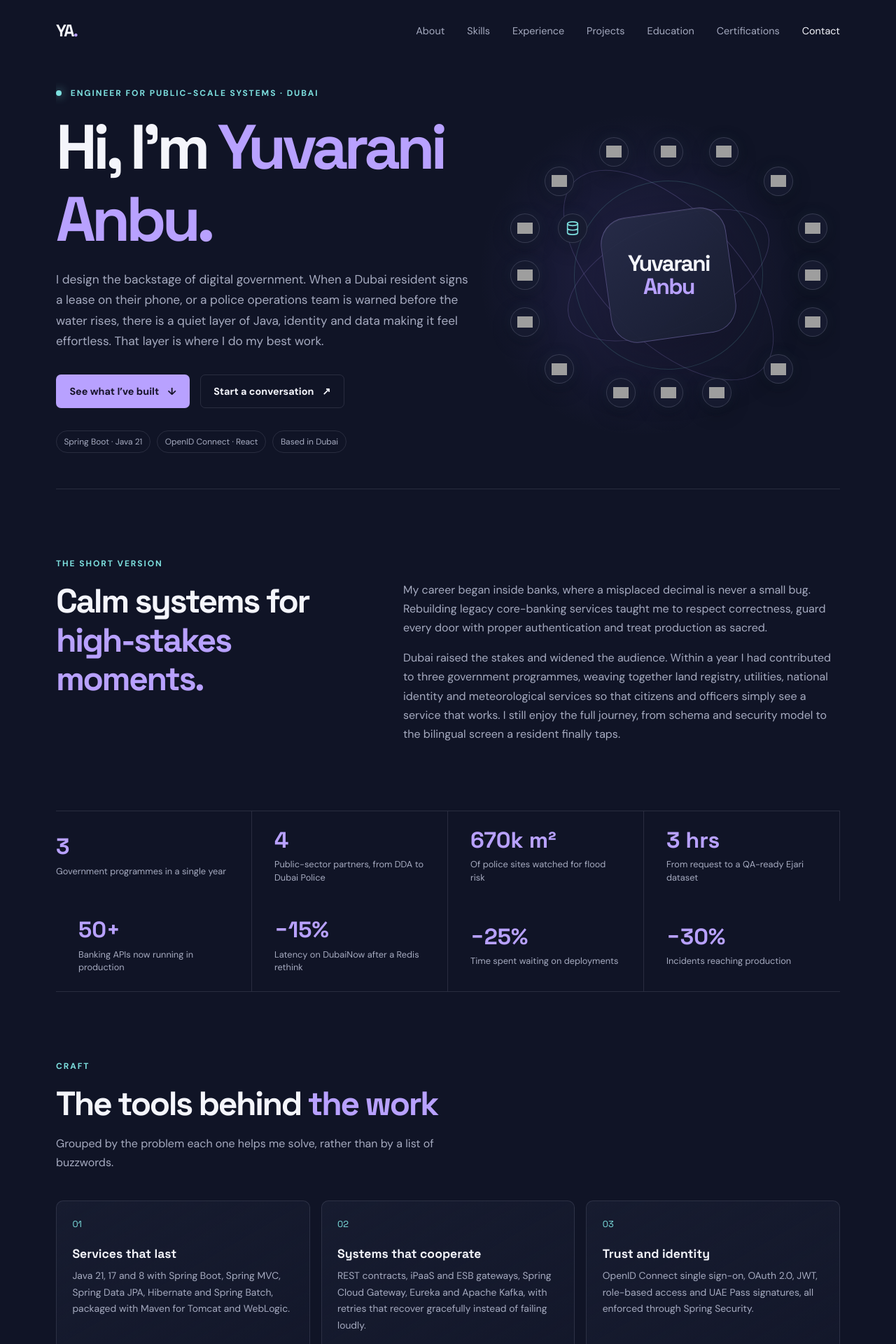
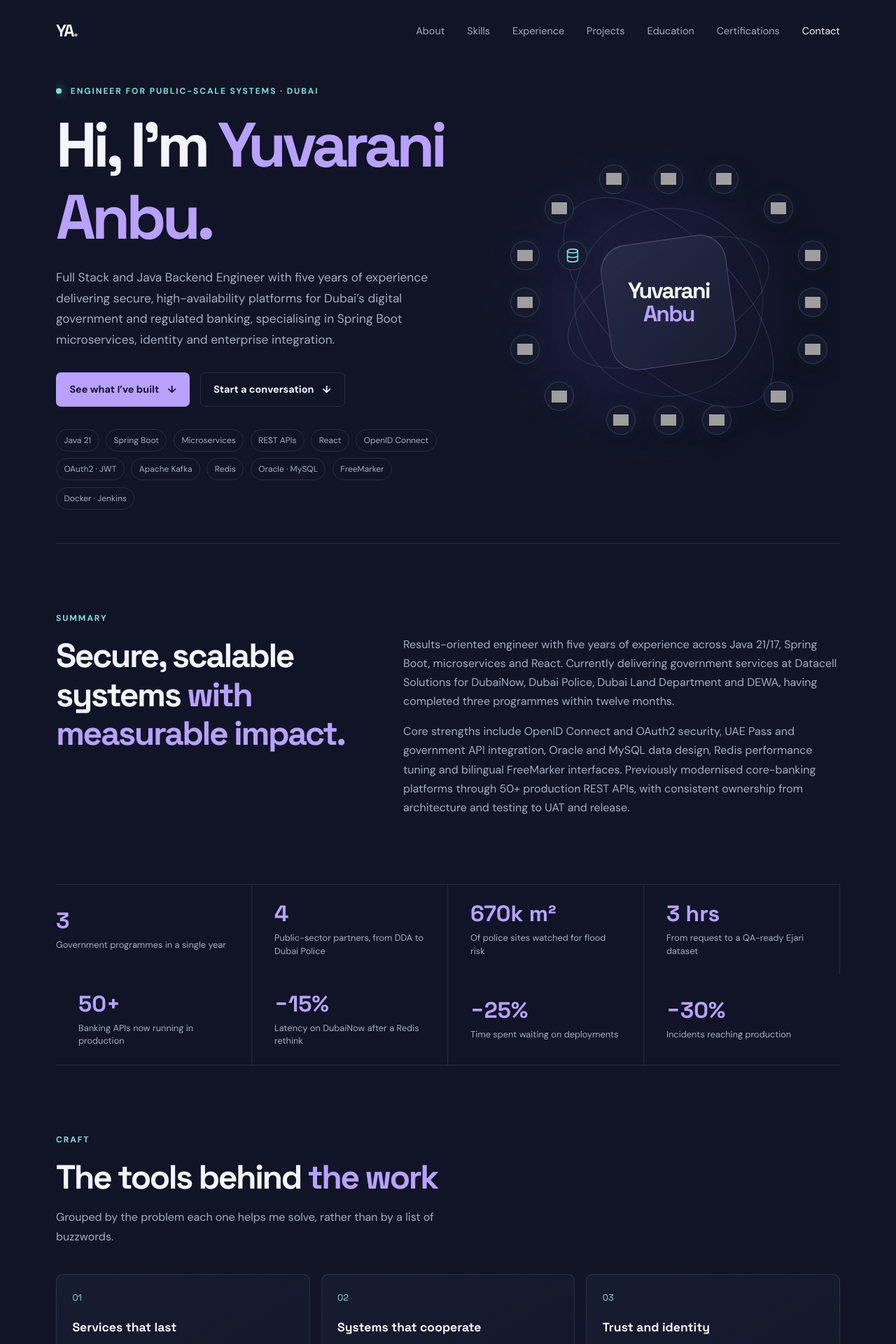
Before and after one commit to yuvaranianbu27/yuvaranianbu27, a Jekyll site: the page built from index.md, in a window 1280 px wide. Shown: the top 1920 px of the page at 70% size. Built offline with Jekyll 4.4.1, drawn with Linux system fonts in a browser that asks for light colours; some of the changed text lies outside the part shown; grey boxes are pictures that could not be loaded.

Commit message:
Show more skills in hero, add summary, fix contact buttons (#8)

```diff
--- a/assets/css/style.css
+++ b/assets/css/style.css
@@ -273,6 +273,7 @@ h1 span, .section-heading h2 span, .contact-section h2 span { color: var(--accen
 .contact-section { padding: 5rem max(1.5rem, calc((100% - var(--content)) / 2)); background: linear-gradient(120deg, #242044, #17223a 72%); border-top: 1px solid rgba(184, 161, 255, .2); border-bottom: 1px solid rgba(184, 161, 255, .2); }
 .contact-section h2 { max-width: 700px; }
 .contact-section > p:not(.eyebrow) { max-width: 600px; margin-bottom: 1.7rem; color: var(--muted); }
+.contact-section > p a { color: var(--accent); text-decoration: underline; text-underline-offset: 3px; }
 .button-light { background: var(--text); color: #17182a; }
 .button-light:hover { background: white; }
 .social-link { padding: .6rem .25rem; color: var(--text); font-size: .9rem; font-weight: 600; }
--- a/index.md
+++ b/index.md
@@ -8,15 +8,24 @@ description: Yuvarani Anbu designs secure Java and Spring Boot systems for Dubai
   <div class="hero-content">
     <p class="eyebrow"><span class="status-dot"></span> Engineer for public-scale systems · Dubai</p>
     <h1>Hi, I’m <span>Yuvarani Anbu.</span></h1>
-    <p class="hero-copy">I design the backstage of digital government. When a Dubai resident signs a lease on their phone, or a police operations team is warned before the water rises, there is a quiet layer of Java, identity and data making it feel effortless. That layer is where I do my best work.</p>
+    <p class="hero-copy">Full Stack and Java Backend Engineer with five years of experience delivering secure, high-availability platforms for Dubai’s digital government and regulated banking, specialising in Spring Boot microservices, identity and enterprise integration.</p>
     <div class="hero-actions">
       <a class="button button-primary" href="#projects">See what I’ve built <span aria-hidden="true">↓</span></a>
-      <a class="button button-secondary" href="mailto:yuvaranianbu27@gmail.com">Start a conversation <span aria-hidden="true">↗</span></a>
+      <a class="button button-secondary" href="#contact">Start a conversation <span aria-hidden="true">↓</span></a>
     </div>
     <div class="hero-meta">
-      <span>Spring Boot · Java 21</span>
-      <span>OpenID Connect · React</span>
-      <span>Based in Dubai</span>
+      <span>Java 21</span>
+      <span>Spring Boot</span>
+      <span>Microservices</span>
+      <span>REST APIs</span>
+      <span>React</span>
+      <span>OpenID Connect</span>
+      <span>OAuth2 · JWT</span>
+      <span>Apache Kafka</span>
+      <span>Redis</span>
+      <span>Oracle · MySQL</span>
+      <span>FreeMarker</span>
+      <span>Docker · Jenkins</span>
     </div>
   </div>
   <div class="hero-art" role="img" aria-label="Yuvarani Anbu surrounded by icons for Java, Spring Boot, React, JavaScript, HTML, CSS, SQL, Redux, Tailwind CSS, MySQL, Oracle, Redis, Kafka, AWS, Docker, Kubernetes, and Jenkins.">
@@ -51,12 +60,12 @@ description: Yuvarani Anbu designs secure Java and Spring Boot systems for Dubai
 
 <section class="section about-section">
   <div class="section-heading">
-    <p class="eyebrow">The short version</p>
-    <h2>Calm systems for <span>high-stakes moments.</span></h2>
+    <p class="eyebrow">Summary</p>
+    <h2>Secure, scalable systems <span>with measurable impact.</span></h2>
   </div>
   <div class="about-copy">
-    <p>My career began inside banks, where a misplaced decimal is never a small bug. Rebuilding legacy core-banking services taught me to respect correctness, guard every door with proper authentication and treat production as sacred.</p>
-    <p>Dubai raised the stakes and widened the audience. Within a year I had contributed to three government programmes, weaving together land registry, utilities, national identity and meteorological services so that citizens and officers simply see a service that works. I still enjoy the full journey, from schema and security model to the bilingual screen a resident finally taps.</p>
+    <p>Results-oriented engineer with five years of experience across Java 21/17, Spring Boot, microservices and React. Currently delivering government services at Datacell Solutions for DubaiNow, Dubai Police, Dubai Land Department and DEWA, having completed three programmes within twelve months.</p>
+    <p>Core strengths include OpenID Connect and OAuth2 security, UAE Pass and government API integration, Oracle and MySQL data design, Redis performance tuning and bilingual FreeMarker interfaces. Previously modernised core-banking platforms through 50+ production REST APIs, with consistent ownership from architecture and testing to UAT and release.</p>
   </div>
 </section>
 
@@ -301,9 +310,9 @@ description: Yuvarani Anbu designs secure Java and Spring Boot systems for Dubai
 <section class="contact-section" id="contact">
   <p class="eyebrow">Building something that matters?</p>
   <h2>Let’s make it <span>dependable.</span></h2>
-  <p>Whether it is a public service, a payments flow or an idea still on the whiteboard, I would be glad to hear what you are working on.</p>
+  <p>Whether it is a public service, a payments flow or an idea still on the whiteboard, I would be glad to hear what you are working on. Write to me at <a href="mailto:yuvaranianbu27@gmail.com">yuvaranianbu27@gmail.com</a>.</p>
   <div class="contact-actions">
-    <a class="button button-light" href="mailto:yuvaranianbu27@gmail.com">Email me <span aria-hidden="true">↗</span></a>
+    <a class="button button-light" href="https://mail.google.com/mail/?view=cm&amp;fs=1&amp;to=yuvaranianbu27@gmail.com&amp;su=Hello%20Yuvarani" target="_blank" rel="noopener noreferrer">Email me <span aria-hidden="true">↗</span></a>
     <a class="button button-linkedin" href="https://www.linkedin.com/in/yuvaranianbu" target="_blank" rel="noopener noreferrer" aria-label="Connect with Yuvarani Anbu on LinkedIn">
       <svg class="linkedin-icon" viewBox="0 0 24 24" aria-hidden="true" focusable="false">
         <path fill="currentColor" d="M20.45 2H3.55C2.69 2 2 2.68 2 3.52v16.96c0 .84.69 1.52 1.55 1.52h16.9c.86 0 1.55-.68 1.55-1.52V3.52c0-.84-.69-1.52-1.55-1.52ZM7.93 18.74H4.95V9.16h2.98v9.58ZM6.44 7.85a1.73 1.73 0 1 1 0-3.46 1.73 1.73 0 0 1 0 3.46Zm12.3 10.89h-2.97v-4.66c0-1.11-.02-2.54-1.55-2.54-1.55 0-1.79 1.21-1.79 2.46v4.74H9.46V9.16h2.85v1.31h.04c.4-.75 1.37-1.55 2.82-1.55 3.02 0 3.57 1.99 3.57 4.58v5.24Z"/>
```
